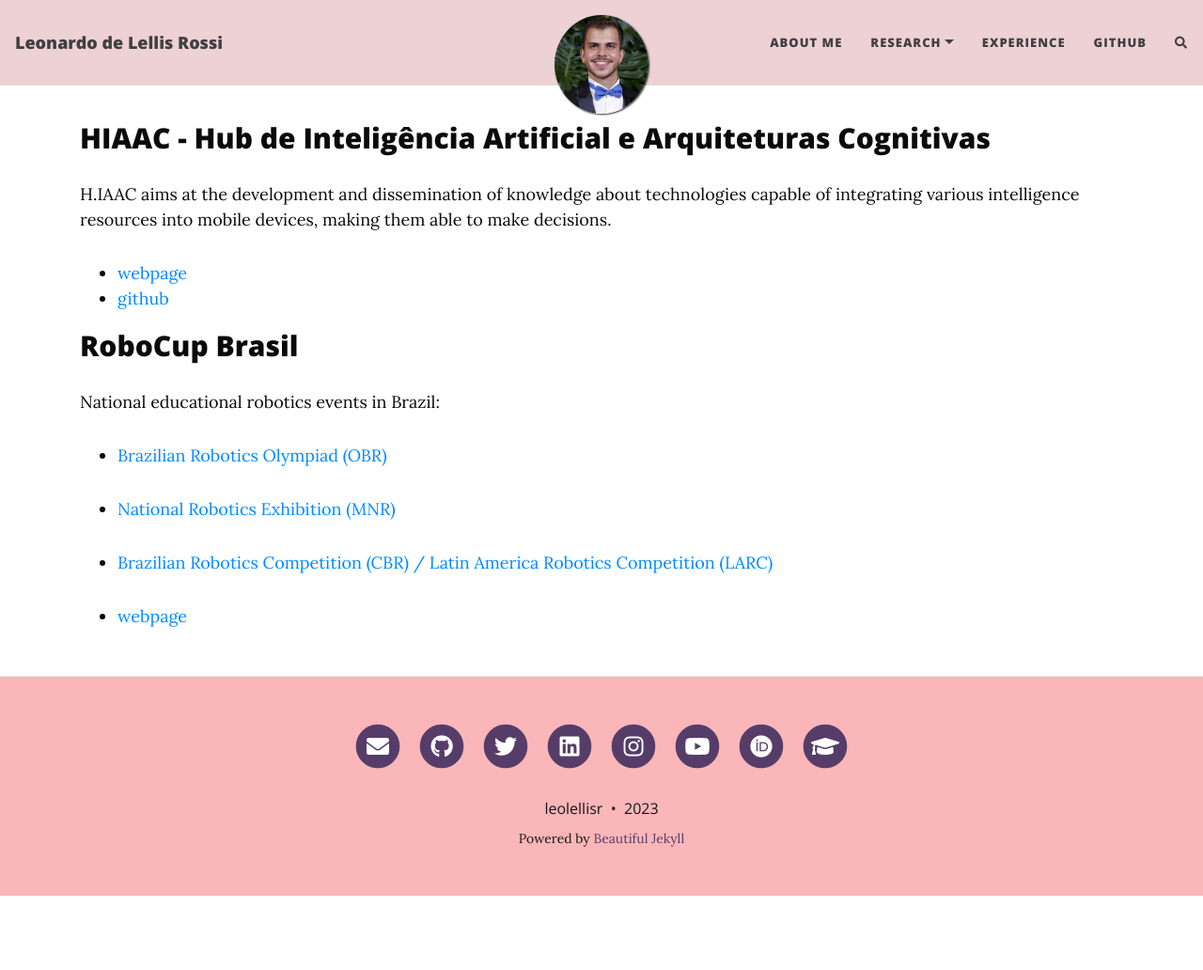
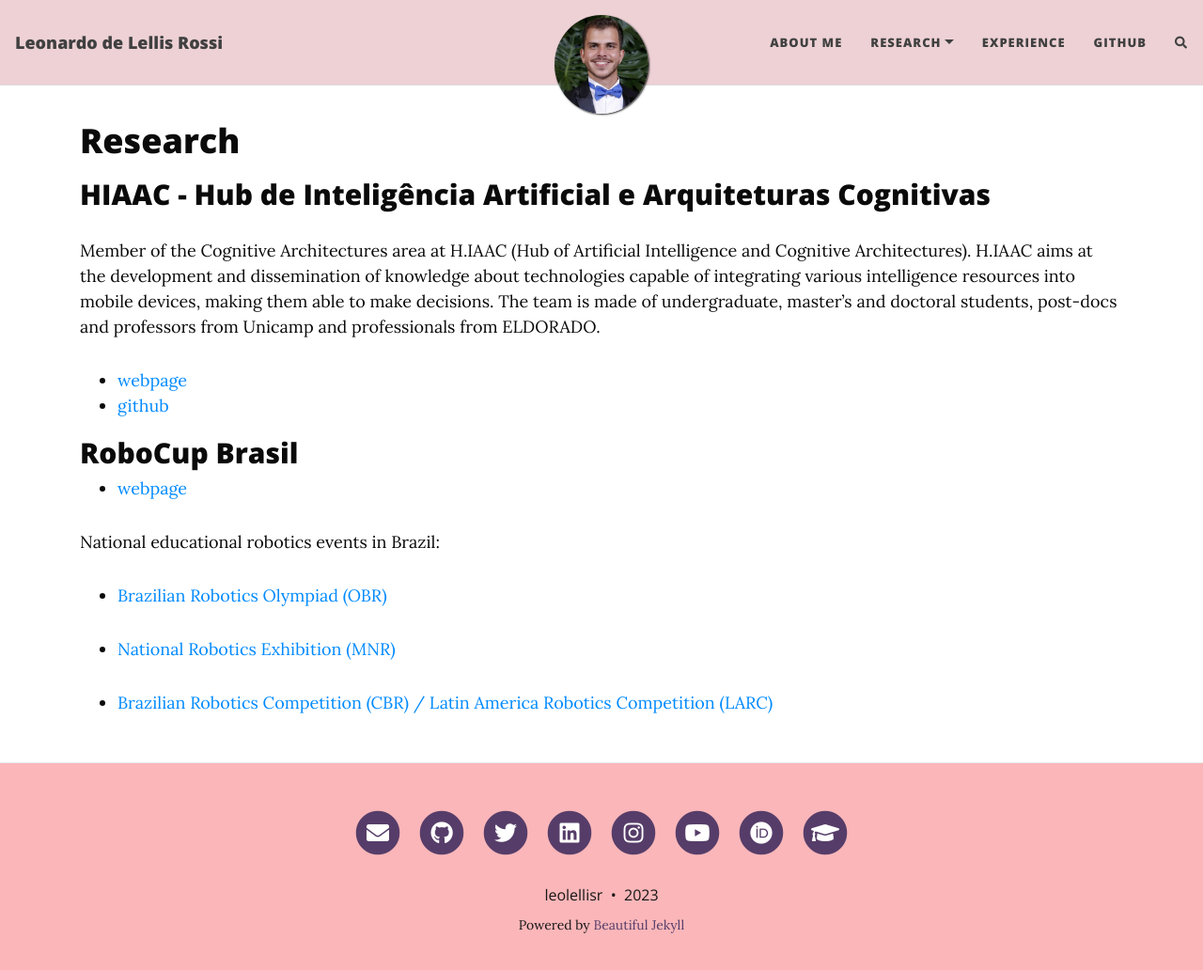
Before and after one commit to leolellisr/leolellisr.github.io, a Jekyll site: the page built from research.md, in a window 1280 px wide and 1045 px high. Shown: the top 1032 px of the window at 94% size. Built offline with Jekyll 4.4.1, drawn with Linux system fonts in a browser that asks for light colours; nearby versions of some CDN libraries; comment, search, counter and statistics services are not loaded.

Commit message:
update page

```diff
--- a/_data/publications.yml
+++ b/_data/publications.yml
@@ -27,7 +27,7 @@
 - date: 2019-11-01
   type: masters dissertation
   status: published
-  authors: Leonardo Rossi, Alexandre Simões and Esther Colombini
+  authors: Leonardo Rossi
   title: "Aprendizado sensório-motor em robôs cognitivos utilizando modelo CST-CONAIM"
   journal:  UNESP
   url: https://repositorio.unesp.br/handle/11449/214316
--- a/research.md
+++ b/research.md
@@ -4,11 +4,12 @@
 subtitle: test
 ---
 
-
+# Research
 
 ## HIAAC - Hub de Inteligência Artificial e Arquiteturas Cognitivas
 
-H.IAAC aims at the development and dissemination of knowledge about technologies capable of integrating various intelligence resources into mobile devices, making them able to make decisions.
+Member of the Cognitive Architectures area at H.IAAC (Hub of Artificial Intelligence and Cognitive Architectures). H.IAAC aims at the development and dissemination of knowledge about technologies capable of integrating various intelligence resources into mobile devices, making them able to make decisions.  The team is made of undergraduate, master's and doctoral students, post-docs and professors from Unicamp and professionals from ELDORADO.
+
 
 - [webpage](https://hiaac.unicamp.br/)
 - [github](https://github.com/H-IAAC)
@@ -16,12 +17,11 @@
 
 ## RoboCup Brasil
 
+* [webpage](https://robocup.org.br)
+
 National educational robotics events in Brazil:
 * [Brazilian Robotics Olympiad (OBR)](https://www.obr.org.br)
 
 * [National Robotics Exhibition (MNR)](https://www.mnr.org.br)
 
 * [Brazilian Robotics Competition (CBR) / Latin America Robotics Competition (LARC)](https://www.cbrobotica.org)
-
-
-- [webpage](https://robocup.org.br)
```
Also changed, not shown: projects.md (+18 -13 lines).
